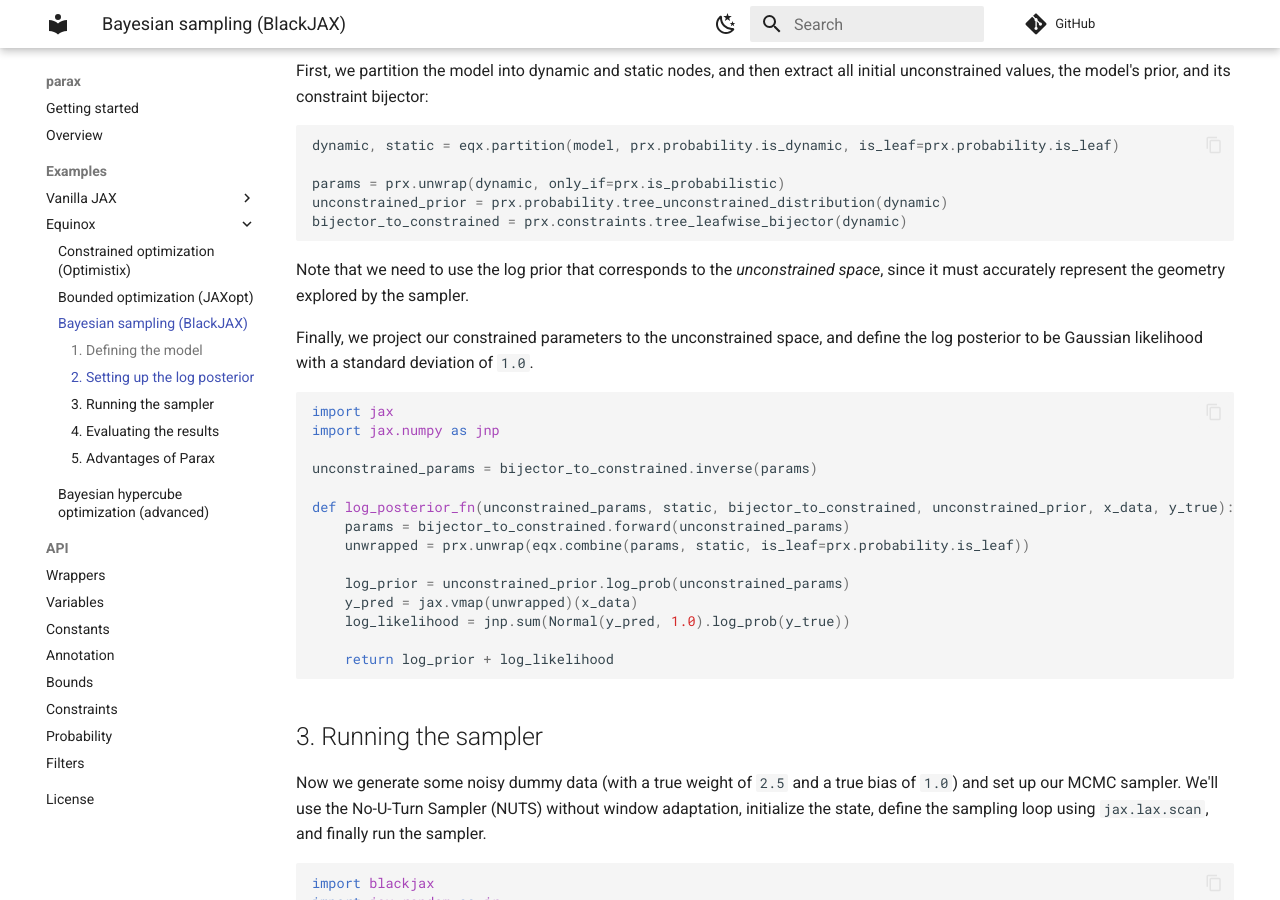
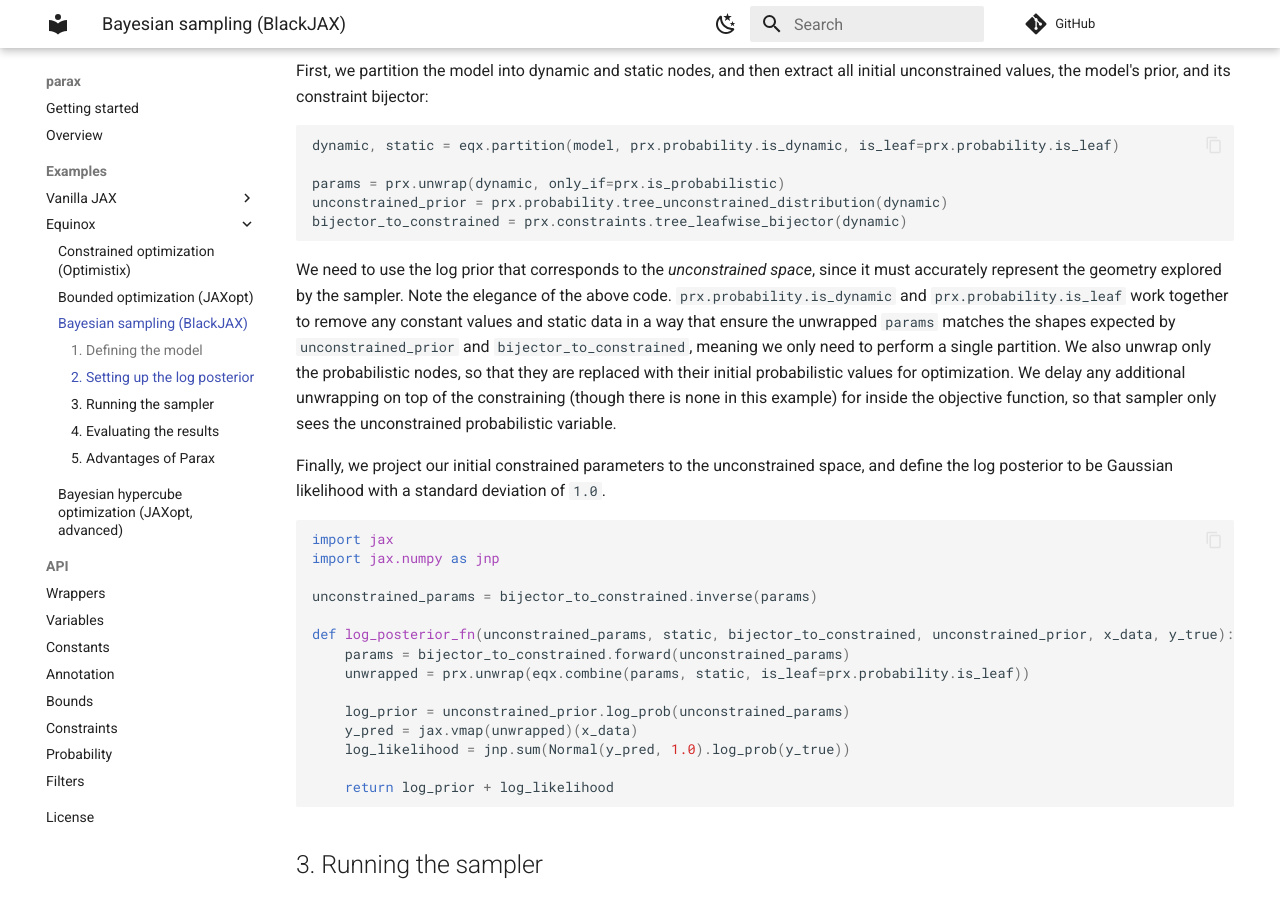
Before and after one commit to gvcallen/parax, an MkDocs documentation site: the page built from docs/examples/equinox/bayesian_sampling_blackjax.md, in a window 1280 px wide and 900 px high, scrolled down 780 px. Built offline with MkDocs 1.6.1 and Material for MkDocs 9.7.7, drawn with Linux system fonts in a browser that asks for light colours; comment, search, counter and statistics services are not loaded.

Commit message:
Update docs

````diff
--- a/docs/examples/equinox/bayesian_sampling_blackjax.md
+++ b/docs/examples/equinox/bayesian_sampling_blackjax.md
@@ -38,9 +38,9 @@ unconstrained_prior = prx.probability.tree_unconstrained_distribution(dynamic)
 bijector_to_constrained = prx.constraints.tree_leafwise_bijector(dynamic)
 ```
 
-Note that we need to use the log prior that corresponds to the *unconstrained space*, since it must accurately represent the geometry explored by the sampler.
+We need to use the log prior that corresponds to the *unconstrained space*, since it must accurately represent the geometry explored by the sampler. Note the elegance of the above code. `prx.probability.is_dynamic` and `prx.probability.is_leaf` work together to remove any constant values and static data in a way that ensure the unwrapped `params` matches the shapes expected by `unconstrained_prior` and `bijector_to_constrained`, meaning we only need to perform a single partition. We also unwrap only the probabilistic nodes, so that they are replaced with their initial probabilistic values for optimization. We delay any additional unwrapping on top of the constraining (though there is none in this example) for inside the objective function, so that sampler only sees the unconstrained probabilistic variable.
 
-Finally, we project our constrained parameters to the unconstrained space, and define the log posterior to be Gaussian likelihood with a standard deviation of `1.0`.
+Finally, we project our initial constrained parameters to the unconstrained space, and define the log posterior to be Gaussian likelihood with a standard deviation of `1.0`.
 <!-- pytest-codeblocks:cont -->
 ```python
 import jax
--- a/mkdocs.yml
+++ b/mkdocs.yml
@@ -58,7 +58,7 @@ nav:
       - Constrained optimization (Optimistix): examples/equinox/constrained_optimization_optimistix.md
       - Bounded optimization (JAXopt): examples/equinox/bounded_optimization_jaxopt.md
       - Bayesian sampling (BlackJAX): examples/equinox/bayesian_sampling_blackjax.md
-      - Bayesian hypercube optimization (advanced): examples/equinox/bayesian_hypercube_optimization.md
+      - Bayesian hypercube optimization (JAXopt, advanced): examples/equinox/bayesian_hypercube_optimization.md
   - API:
     - Wrappers: api/wrappers.md
     - Variables: api/variables.md
````
Also changed, not shown: docs/examples/equinox/bounded_optimization_jaxopt.md (+1 -1 lines), docs/examples/equinox/constrained_optimization_optimistix.md (+2 -2 lines).
